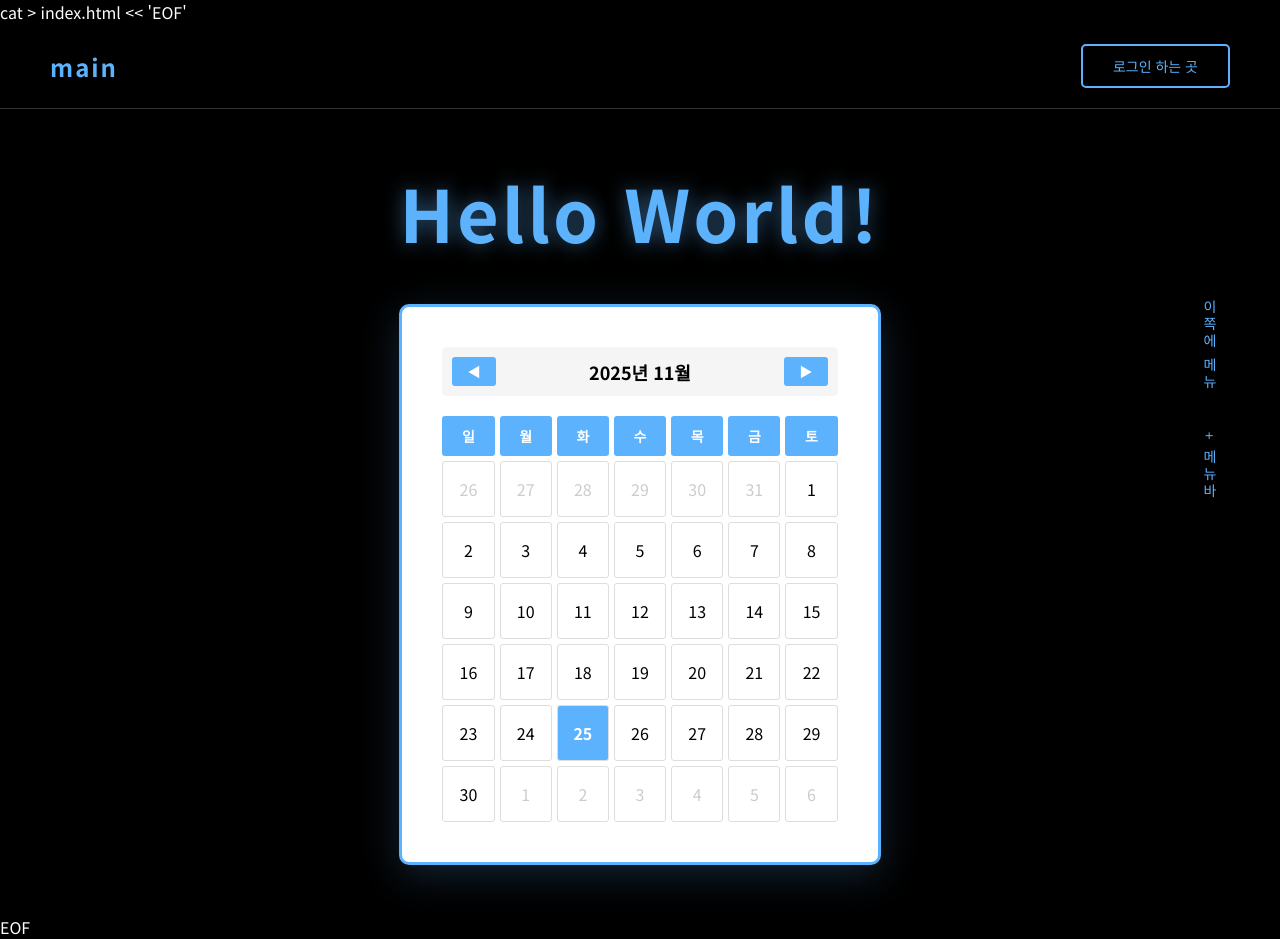
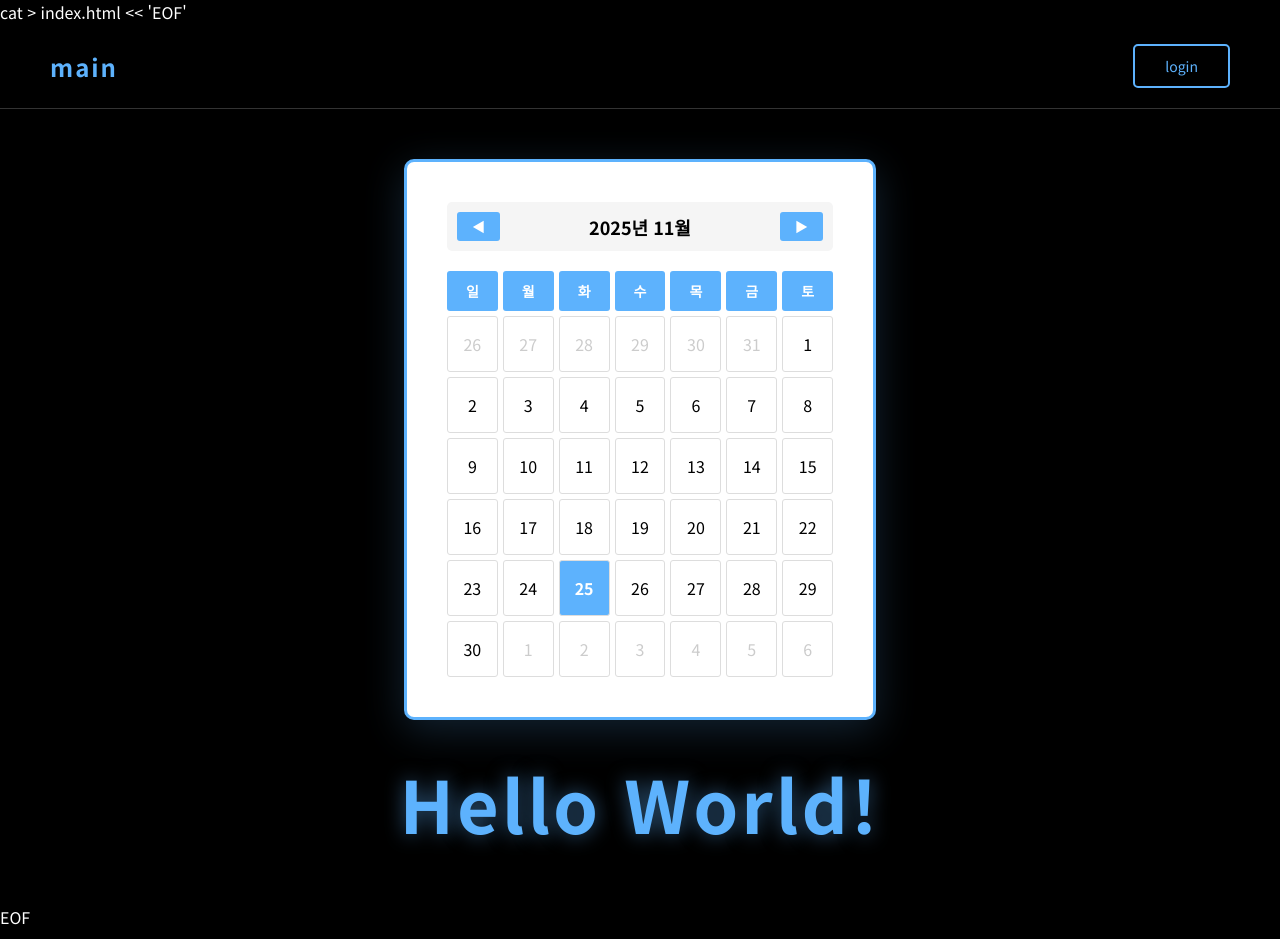
Before and after one commit to rinhye05/gPfls.github.io, a plain HTML site: page index.html in a window 1280 px wide. Drawn offline with Linux system fonts and the light colour scheme; a web font is replaced by a local one.

Commit message:
달력 위로 이동, 로그인 버튼 텍스트 변경, 사이드 메뉴 제거

```diff
--- a/index.html
+++ b/index.html
@@ -63,23 +63,11 @@ cat > index.html << 'EOF'
         main {
             flex: 1;
             display: flex;
+            flex-direction: column;
             justify-content: center;
             align-items: center;
             padding: 50px;
-        }
-
-        .hero {
-            text-align: center;
-            animation: fadeIn 1s ease-in;
-        }
-
-        h1 {
-            font-size: 72px;
-            color: #5db2fd;
-            margin-bottom: 30px;
-            font-weight: 700;
-            text-shadow: 0 0 20px rgba(93, 178, 253, 0.5);
-            letter-spacing: 3px;
+            gap: 30px;
         }
 
         .content-box {
@@ -87,10 +75,20 @@ cat > index.html << 'EOF'
             color: #000000;
             padding: 40px;
             border-radius: 10px;
-            margin-top: 40px;
             box-shadow: 0 10px 40px rgba(93, 178, 253, 0.2);
             max-width: 600px;
             border: 3px solid #5db2fd;
+            animation: fadeIn 1s ease-in;
+        }
+
+        h1 {
+            font-size: 72px;
+            color: #5db2fd;
+            font-weight: 700;
+            text-shadow: 0 0 20px rgba(93, 178, 253, 0.5);
+            letter-spacing: 3px;
+            animation: fadeIn 1s ease-in;
+            text-align: center;
         }
 
         /* 달력 스타일 */
@@ -319,12 +317,10 @@ cat > index.html << 'EOF'
 <body>
     <header>
         <div class="logo">main</div>
-        <button class="login-btn" onclick="openModal()">로그인 하는 곳</button>
+        <button class="login-btn" onclick="openModal()">login</button>
     </header>
 
     <main>
-        <div class="hero">
-            <h1>Hello World!</h1>
         <div class="content-box">
             <div class="calendar">
                 <div class="calendar-header">
@@ -335,13 +331,12 @@ cat > index.html << 'EOF'
                 <div class="calendar-grid" id="calendarGrid"></div>
             </div>
         </div>
-        </div>
+
+        <h1>Hello World!</h1>
     </main>
 
     <aside>
         <nav class="menu">
-            <div class="menu-item">이쪽에 메뉴</div>
-            <div class="menu-item">+ 메뉴바</div>
         </nav>
     </aside>
 
```
Lines whose indentation alone changed are shown as unchanged.
